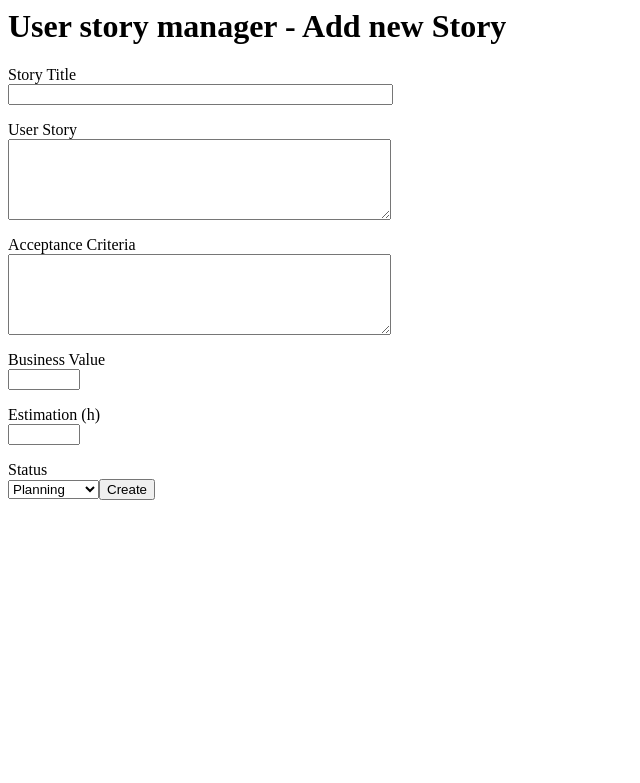
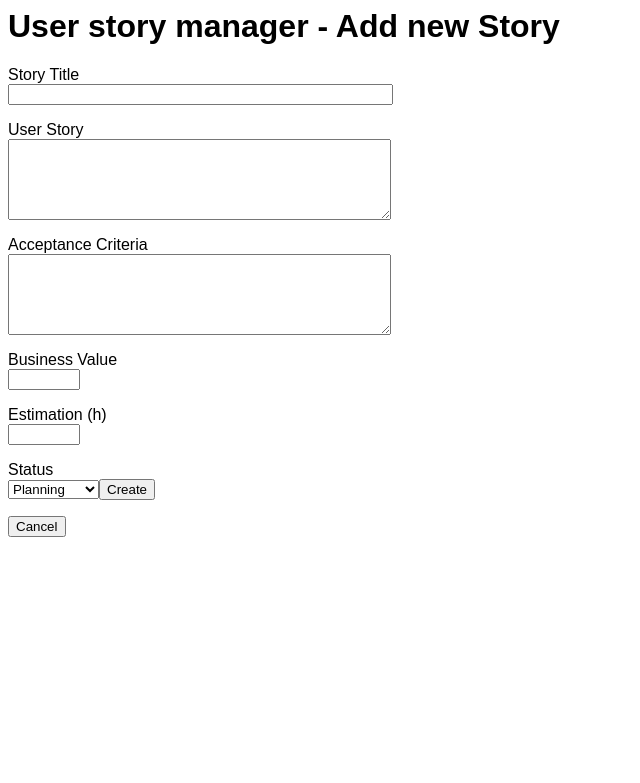
Before and after one commit to danielEros/super-sprinter-3000-danielEros, a Flask app: page /story in a window 1280 px wide. Shown: the top 783 px of the page, without its empty margins (0-640 px from the left). Run offline with Flask 2, Linux system fonts and the light colour scheme.

Commit message:
Minor bug fixes

```diff
--- a/app/data_manager.py
+++ b/app/data_manager.py
@@ -1,3 +1,5 @@
+
+
 # read file into a @table
 #
 # @file_name: string
@@ -19,6 +21,7 @@ def write_table_to_file(file_name, table):
             row = ';'.join(record)
             file.write(row.replace("\r\n", " ") + "\n")
 
+
 def add_item_to_table(list_table, request):
     max_id = 0
     if len(list_table) > 0:
@@ -34,7 +37,6 @@ def add_item_to_table(list_table, request):
 
 
 def update_by_id(list_table, request):
-    line_to_update_index = None
     new_entry = [request.form['id_to_update'],
                  request.form['story_title'],
                  request.form['user_story'],
@@ -44,9 +46,9 @@ def update_by_id(list_table, request):
                  request.form['status']]
     for index, line in enumerate(list_table):
         if line[0] == request.form['id_to_update']:
-            #line_to_update_index = list_table[index]
             list_table[index] = new_entry
     return list_table
+
 
 def delete_by_id(list_table, delete_id):
     for index, line in enumerate(list_table):
--- a/app/templates/form.html
+++ b/app/templates/form.html
@@ -1,6 +1,11 @@
 <html>
     <head>
         <title name="title">Super Sprinter 3000{{ title }}</title>
+        <style>
+            body {
+                    font-family: sans-serif;
+                }
+        </style>
     </head>
     <body>
         <h1>User story manager{{ title }}</h1>
@@ -36,7 +41,7 @@
             <p>
                 <label for="status">Status</label>
                 <br>
-            <select id="status" name="status">
+                <select id="status" name="status" class="myButton">
                     <option {% if status==1 %}selected{% endif %}>Planning</option>
                     <option {% if status==2 %}selected{% endif %}>TODO</option>
                     <option {% if status==3 %}selected{% endif %}>In Progress</option>
@@ -44,8 +49,11 @@
                     <option {% if status==5 %}selected{% endif %}>Done</option>
             </p>
             <p>
-            <input type="submit" value="{{ submit_title }}">
+                <input type="submit" value="{{ submit_title }}" class="myButton">
             </p>
+        </form>
+        <form action="/list">
+            <input type="submit" value="Cancel" class="myButton">
         </form>
     </body>
 </html>
--- a/app/views.py
+++ b/app/views.py
@@ -15,7 +15,7 @@ def story():
                            acceptance_criteria='',
                            business_value='',
                            estimation='',
-                           status=1, # to select the rigtht status its number should be passed to the function
+                           status=1,
                            submit_title='Create',
                            action_target='list')
 
@@ -55,6 +55,6 @@ def item_(item_id):
                            acceptance_criteria=list_to_show[3],
                            business_value=list_to_show[4],
                            estimation=list_to_show[5],
-                           status=select_options[list_to_show[6]], # to select the rigtht status its number should be passed to the function
+                           status=select_options[list_to_show[6]],
                            submit_title='Update',
                            action_target='../list')
```
Also changed, not shown: app/templates/list.html (+13 -1 lines), run.py (line endings or trailing spaces). Lines whose indentation alone changed are shown as unchanged.
